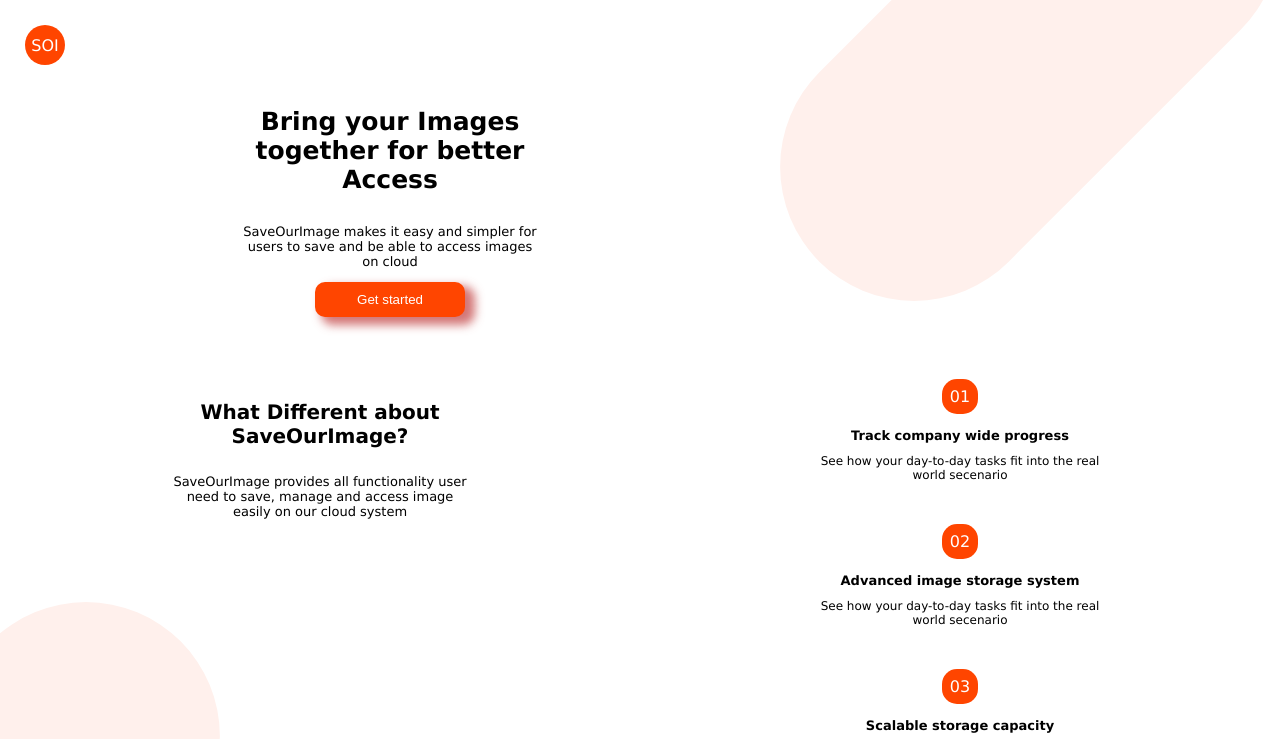
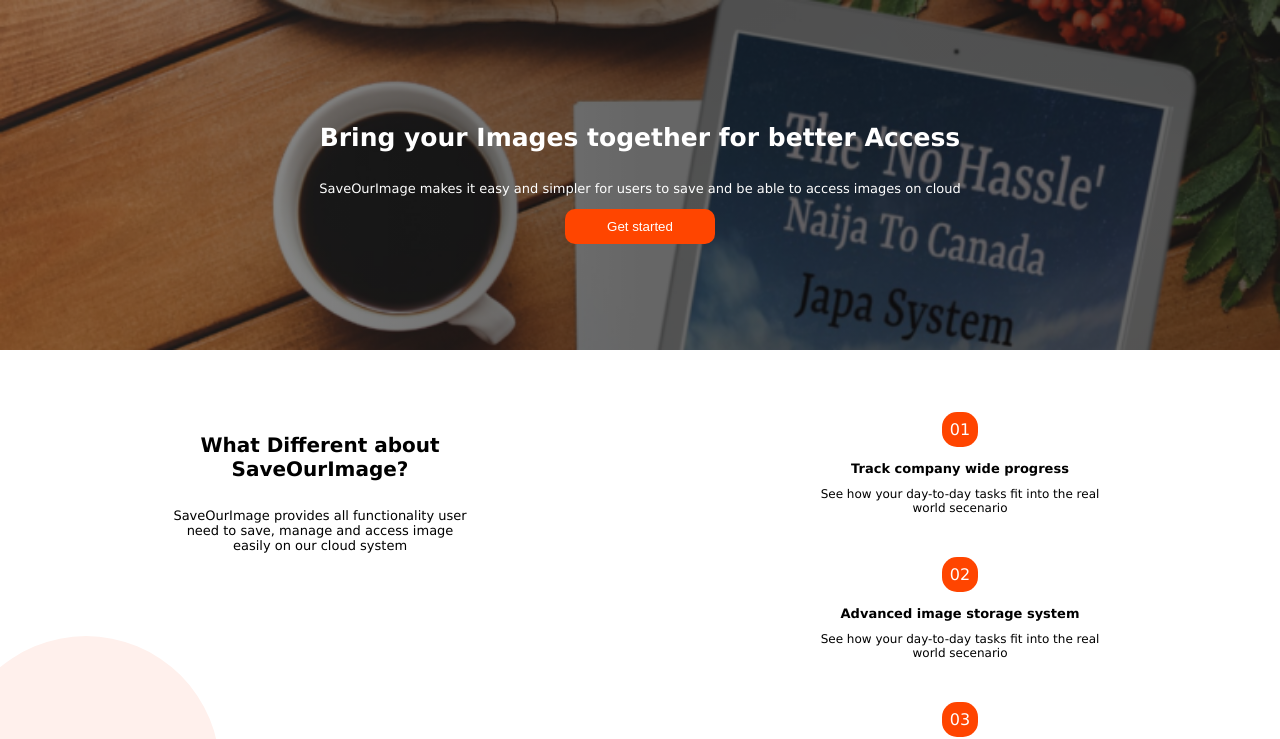
Before and after one commit to Ekweaga/saveimage, a React (Create React App) app: page / in a window 1280 px wide. Shown: the top 739 px of the page. Built offline with nearby package versions, Linux system fonts and the light colour scheme.

Commit message:
UI modified

```diff
--- a/src/home.css
+++ b/src/home.css
@@ -1,6 +1,6 @@
 button{
     cursor: pointer;
-    box-shadow: 8px 6px 10px 2px rgba(196, 73, 73, 0.75);
+
 }
 ul{
     margin:0;
@@ -23,13 +23,19 @@ input{
     margin:10px;
 }
 .home{
-    position:relative;
+
 }
 
 .header{
+   background-image:linear-gradient(to right, rgba(0,0,0,0.4), rgba(0,0,0,0.6),rgba(0,0,0,0.6)) ,url('./oo.png');
+   background-repeat: no-repeat;
+   background-size: cover;
+    justify-content: center;
+    align-items: center;
+    height:350px;
     display: flex;
-    justify-content: space-between;
-    align-items: center;
+    flex-direction: column;
+    color:white;
 }
 .header .bring h1{
 font-size: 25px;
@@ -41,8 +47,8 @@ font-size: 25px;
     display:flex;
     flex-direction: column;
 
-    width:300px;
-  margin:0 auto;
+
+  margin:50px
 }
 .header .img img{
 width:500px;
--- a/src/home.js
+++ b/src/home.js
@@ -17,8 +17,8 @@ import './home.css'
 const Home = () => {
   return (
     <div className='home'>
-        <div style={{color:'white', margin:'25px', background:'orangered',borderRadius:'50%',width:'40px',height:'40px',textAlign:'center',display:'flex',alignItems:'center',justifyContent:'center'}}> <span style={{textAlign:'center'}}>SOI</span>
-        </div>
+       { /*<div style={{color:'white', margin:'25px', background:'orangered',borderRadius:'50%',width:'40px',height:'40px',textAlign:'center',display:'flex',alignItems:'center',justifyContent:'center'}}> <span style={{textAlign:'center'}}>SOI</span>
+        </div>*/}
 
       <div className='header'>
         <div className='bring'>
@@ -31,12 +31,7 @@ const Home = () => {
           </div>
 
         </div>
-        <div className='img'>
 
-       <img src={logo2}/>
-      {/* <h1 style={{color:'orangered',position:'absolute',top:'20',zIndex:'777'}}>SAVE OUR IMAGE</h1>*/}
-
- </div>
 
       </div>
       <div className='body'>
```
Also changed, not shown: firebase.json (added), src/oo.png (added), 1 other file (tests, documents, lock files or other folders).
